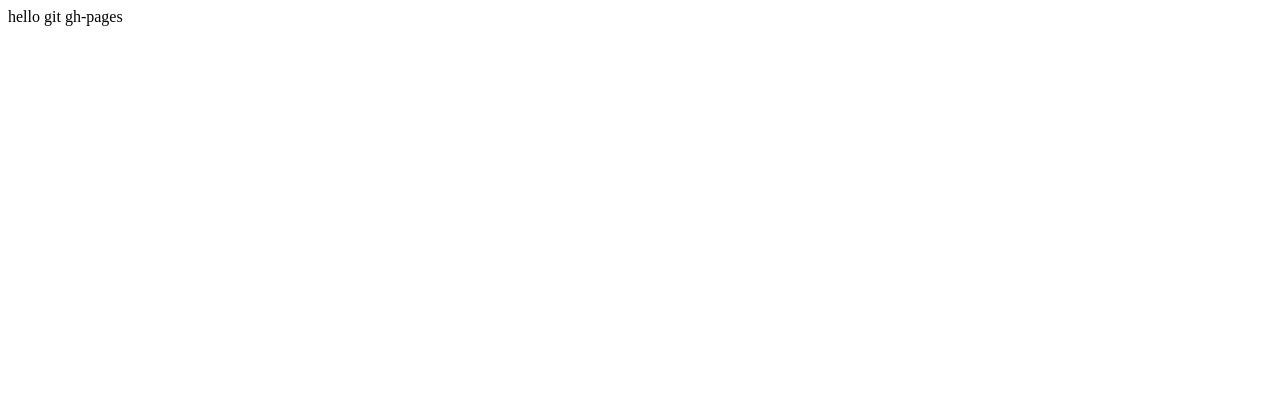
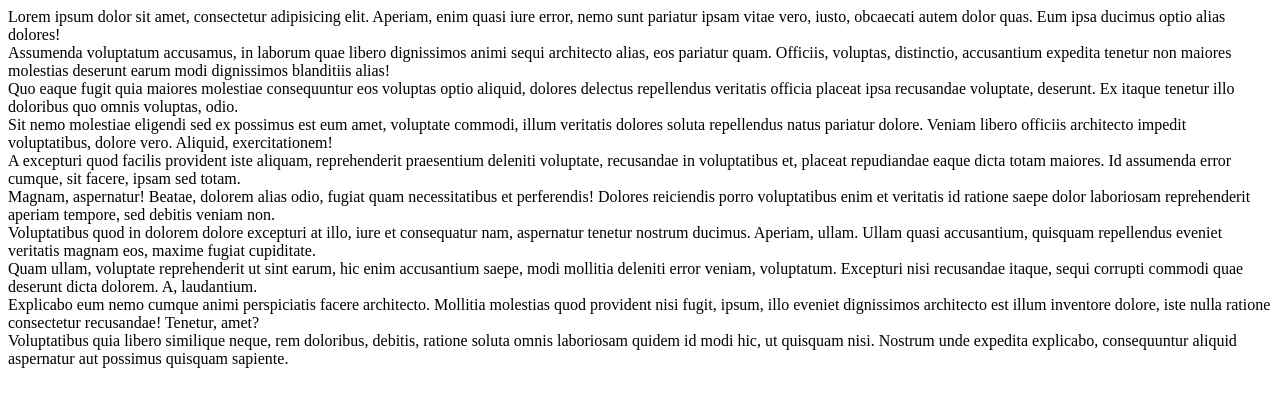
Before and after one commit to guotingchaopr/Test, a plain HTML site: page index.html in a window 1280 px wide. Drawn offline with Linux system fonts and the light colour scheme.

Commit message:
新建样式文件

```diff
--- /dev/null
+++ b/index.css
@@ -0,0 +1,5 @@
+html,body{
+	height: 100%;
+	width: 100%;
+	background: #ccc;
+}
--- a/index.html
+++ b/index.html
@@ -1 +1,19 @@
-<html>hello git gh-pages</html>
+<!DOCTYPE html>
+<html lang="en">
+<head>
+	<meta charset="UTF-8">
+	<title>我的博客</title>
+</head>
+<body>
+	<div>Lorem ipsum dolor sit amet, consectetur adipisicing elit. Aperiam, enim quasi iure error, nemo sunt pariatur ipsam vitae vero, iusto, obcaecati autem dolor quas. Eum ipsa ducimus optio alias dolores!</div>
+	<div>Assumenda voluptatum accusamus, in laborum quae libero dignissimos animi sequi architecto alias, eos pariatur quam. Officiis, voluptas, distinctio, accusantium expedita tenetur non maiores molestias deserunt earum modi dignissimos blanditiis alias!</div>
+	<div>Quo eaque fugit quia maiores molestiae consequuntur eos voluptas optio aliquid, dolores delectus repellendus veritatis officia placeat ipsa recusandae voluptate, deserunt. Ex itaque tenetur illo doloribus quo omnis voluptas, odio.</div>
+	<div>Sit nemo molestiae eligendi sed ex possimus est eum amet, voluptate commodi, illum veritatis dolores soluta repellendus natus pariatur dolore. Veniam libero officiis architecto impedit voluptatibus, dolore vero. Aliquid, exercitationem!</div>
+	<div>A excepturi quod facilis provident iste aliquam, reprehenderit praesentium deleniti voluptate, recusandae in voluptatibus et, placeat repudiandae eaque dicta totam maiores. Id assumenda error cumque, sit facere, ipsam sed totam.</div>
+	<div>Magnam, aspernatur! Beatae, dolorem alias odio, fugiat quam necessitatibus et perferendis! Dolores reiciendis porro voluptatibus enim et veritatis id ratione saepe dolor laboriosam reprehenderit aperiam tempore, sed debitis veniam non.</div>
+	<div>Voluptatibus quod in dolorem dolore excepturi at illo, iure et consequatur nam, aspernatur tenetur nostrum ducimus. Aperiam, ullam. Ullam quasi accusantium, quisquam repellendus eveniet veritatis magnam eos, maxime fugiat cupiditate.</div>
+	<div>Quam ullam, voluptate reprehenderit ut sint earum, hic enim accusantium saepe, modi mollitia deleniti error veniam, voluptatum. Excepturi nisi recusandae itaque, sequi corrupti commodi quae deserunt dicta dolorem. A, laudantium.</div>
+	<div>Explicabo eum nemo cumque animi perspiciatis facere architecto. Mollitia molestias quod provident nisi fugit, ipsum, illo eveniet dignissimos architecto est illum inventore dolore, iste nulla ratione consectetur recusandae! Tenetur, amet?</div>
+	<div>Voluptatibus quia libero similique neque, rem doloribus, debitis, ratione soluta omnis laboriosam quidem id modi hic, ut quisquam nisi. Nostrum unde expedita explicabo, consequuntur aliquid aspernatur aut possimus quisquam sapiente.</div>
+</body>
+</html>
```
